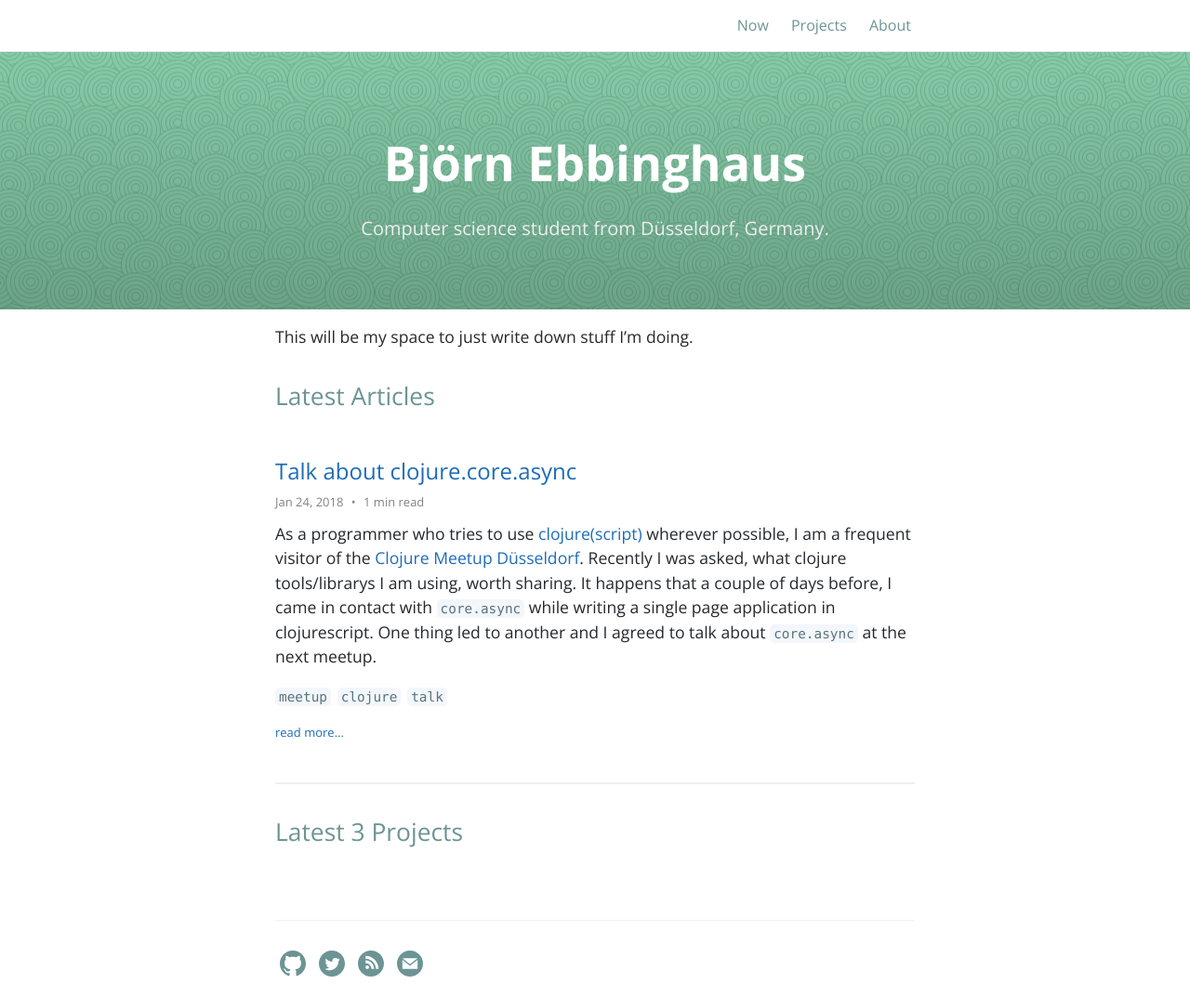
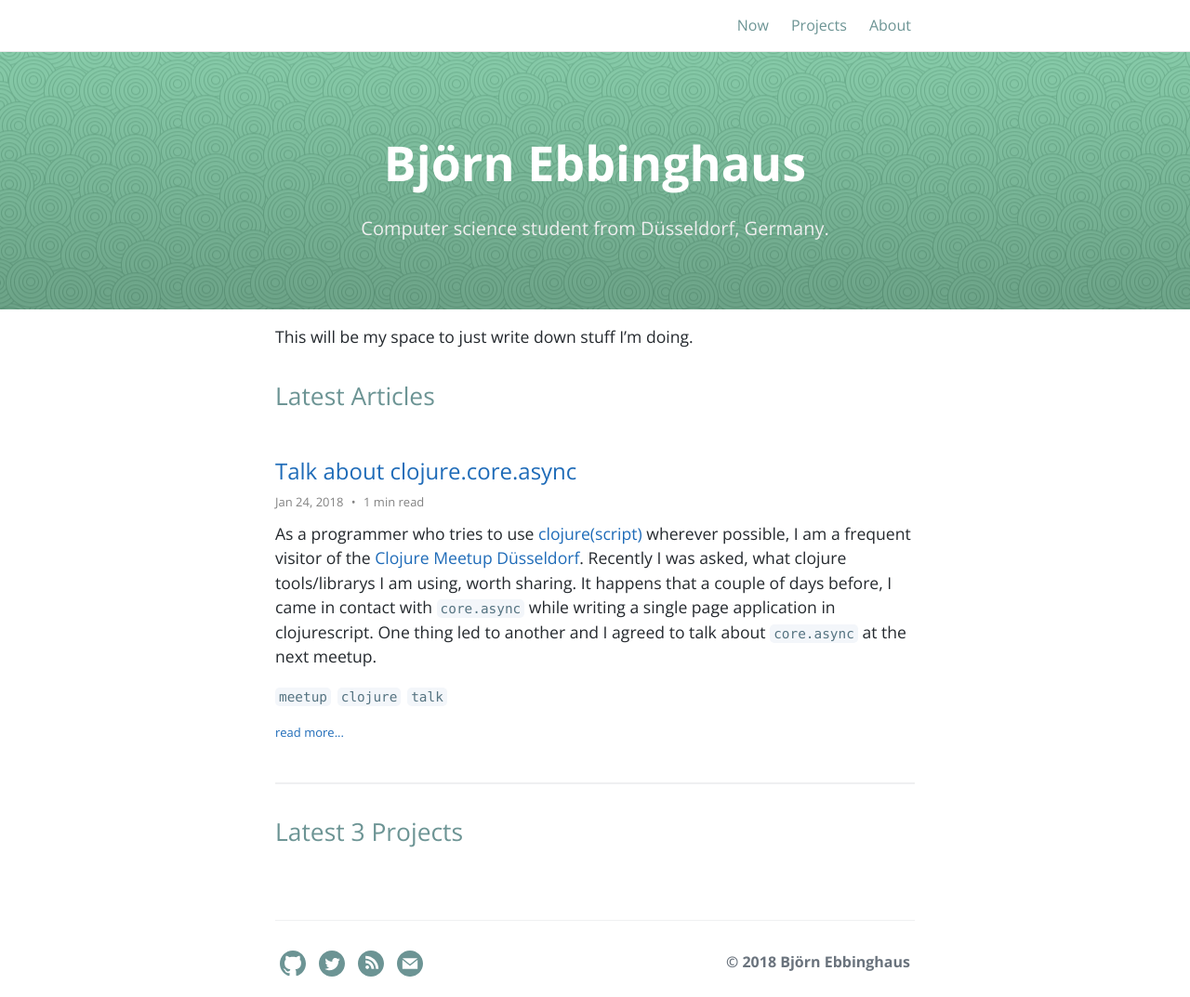
Before and after one commit to MrEbbinghaus/mrebbinghaus.github.com, a Jekyll site: the page built from index-en.md, in a window 1280 px wide. Shown: the whole page at 93% size. Built offline with Jekyll 4.4.1, drawn with Linux system fonts in a browser that asks for light colours.

Commit message:
Add copyright in footer

```diff
--- a/_includes/footer.html
+++ b/_includes/footer.html
@@ -72,4 +72,7 @@
     </span>
   {% endif %}
 
+
+  <span id="copyright" class="my-span-text site-footer-owner site-footer-credits" style='text-align:right;'>&copy; {{ site.time | date: '%Y' }} Björn Ebbinghaus</span>
+
 </footer>
--- a/_sass/jekyll-theme-simple-blog.scss
+++ b/_sass/jekyll-theme-simple-blog.scss
@@ -371,7 +371,8 @@ a {
 }
 
 .site-footer-owner {
-  display: block;
+  float: right;
+  display: inline-block;
   font-weight: bold;
 }
 
@@ -388,6 +389,29 @@ a {
   }
 
   @include small {
+  }
+
+  .my-span-text {
+
+    a {
+    	text-decoration: none;
+    }
+    a:hover {
+      text-decoration: none;
+    }
+
+    @include large {
+      padding: 0px 5px 0px 5px;
+    }
+
+    @include medium {
+      //font-size: 1rem;
+      padding: 10px 10px 0px 10px;
+    }
+
+    @include small {
+      padding: 10px 10px 0px 10px;
+    }
   }
 
   .my-span-icon {
```
